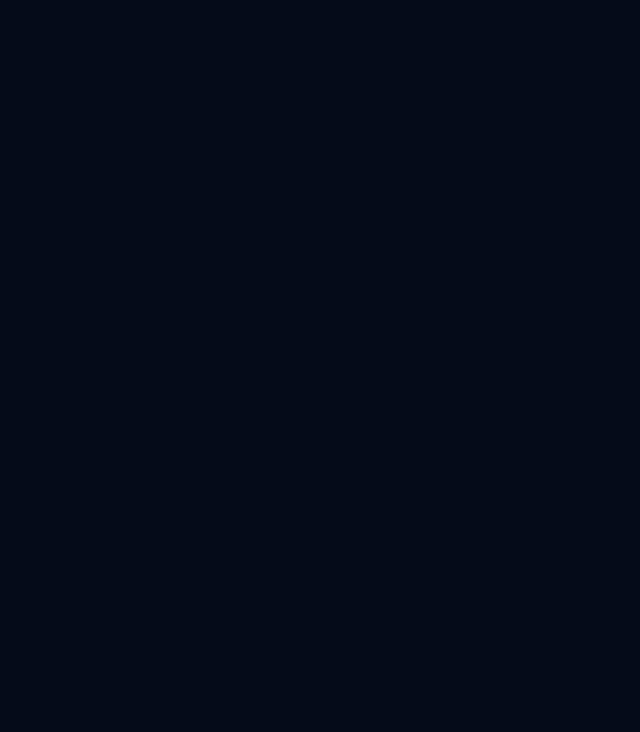
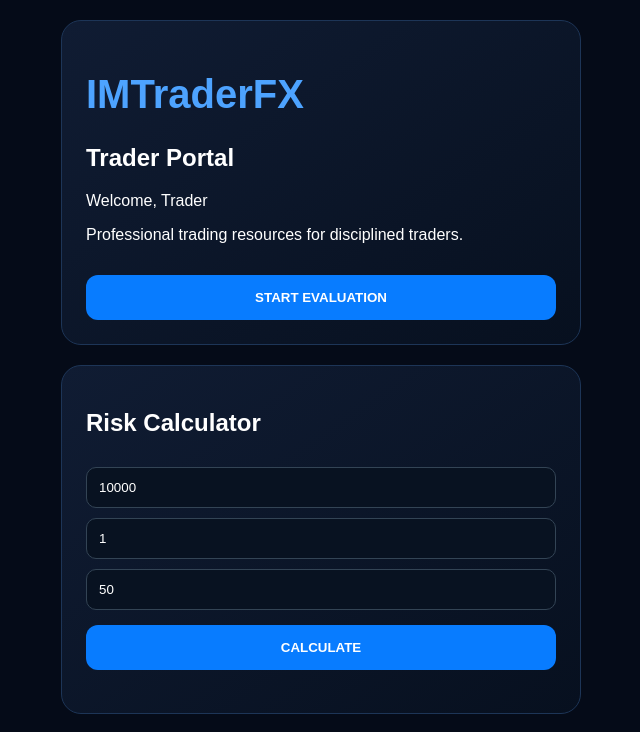
Before and after one commit to yy292063-max/imtraderfx-mini-app, a Next.js app: page / in a window 1280 px wide. Shown: the top 732 px of the page, without its empty margins (319-959 px from the left). Built offline with nearby package versions, Linux system fonts and the light colour scheme.

Commit message:
Add files via upload

```diff
--- a/app/page.js
+++ b/app/page.js
@@ -1,13 +1,55 @@
-import "./globals.css";
 
-export const metadata = {
- title: "IMTraderFX Trader Portal"
-};
+"use client";
 
-export default function RootLayout({children}) {
- return (
-  <html>
-   <body>{children}</body>
-  </html>
- );
+import {useEffect,useState} from "react";
+
+export default function Home(){
+
+const [user,setUser]=useState("Trader");
+const [balance,setBalance]=useState(10000);
+const [risk,setRisk]=useState(1);
+const [stop,setStop]=useState(50);
+const [result,setResult]=useState("");
+
+useEffect(()=>{
+ if(window.Telegram?.WebApp){
+  const tg=window.Telegram.WebApp;
+  tg.ready();
+  const u=tg.initDataUnsafe?.user;
+  if(u?.username)setUser("@"+u.username);
+  else if(u?.first_name)setUser(u.first_name);
+ }
+},[]);
+
+function calc(){
+ let size=(balance*risk/100)/stop;
+ setResult(size.toFixed(2)+" Lots");
 }
+
+return <main className="container">
+
+<div className="card">
+<h1>IMTraderFX</h1>
+<h2>Trader Portal</h2>
+<p>Welcome, {user}</p>
+<p>Professional trading resources for disciplined traders.</p>
+<button>START EVALUATION</button>
+</div>
+
+<div className="card">
+<h2>Risk Calculator</h2>
+<input value={balance} onChange={e=>setBalance(Number(e.target.value))}/>
+<input value={risk} onChange={e=>setRisk(Number(e.target.value))}/>
+<input value={stop} onChange={e=>setStop(Number(e.target.value))}/>
+<button onClick={calc}>CALCULATE</button>
+<h3>{result}</h3>
+</div>
+
+<div className="card">
+<h2>Community</h2>
+<p>Join IMTraderFX trader community.</p>
+<button>JOIN TELEGRAM</button>
+</div>
+
+</main>
+}
```
